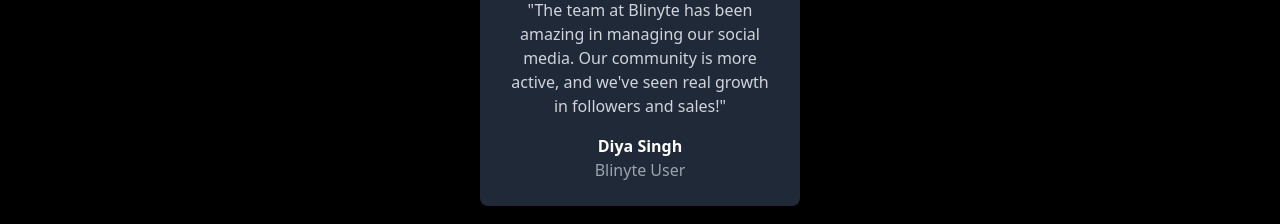
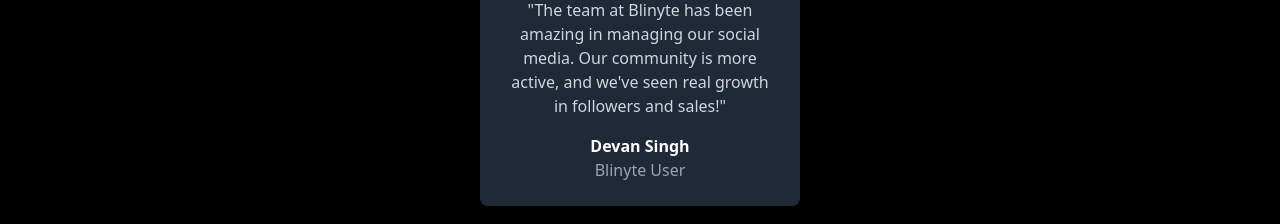
Before and after one commit to deep663/Website, a React (Vite) app: page / in a window 1280 px wide. Shown: the part 2860-3084 px from the top of the page. Built offline with nearby package versions, Linux system fonts and the light colour scheme.

Commit message:
name change user4

```diff
--- a/src/components/Testimonial.jsx
+++ b/src/components/Testimonial.jsx
@@ -19,7 +19,7 @@ const testimonialsData = [
   },
   {
     image: './user4.webp',
-    name: 'Diya Singh',
+    name: 'Devan Singh',
     role: 'Blinyte User',
     review: '"The team at Blinyte has been amazing in managing our social media. Our community is more active, and we\'ve seen real growth in followers and sales!"',
   },
```
